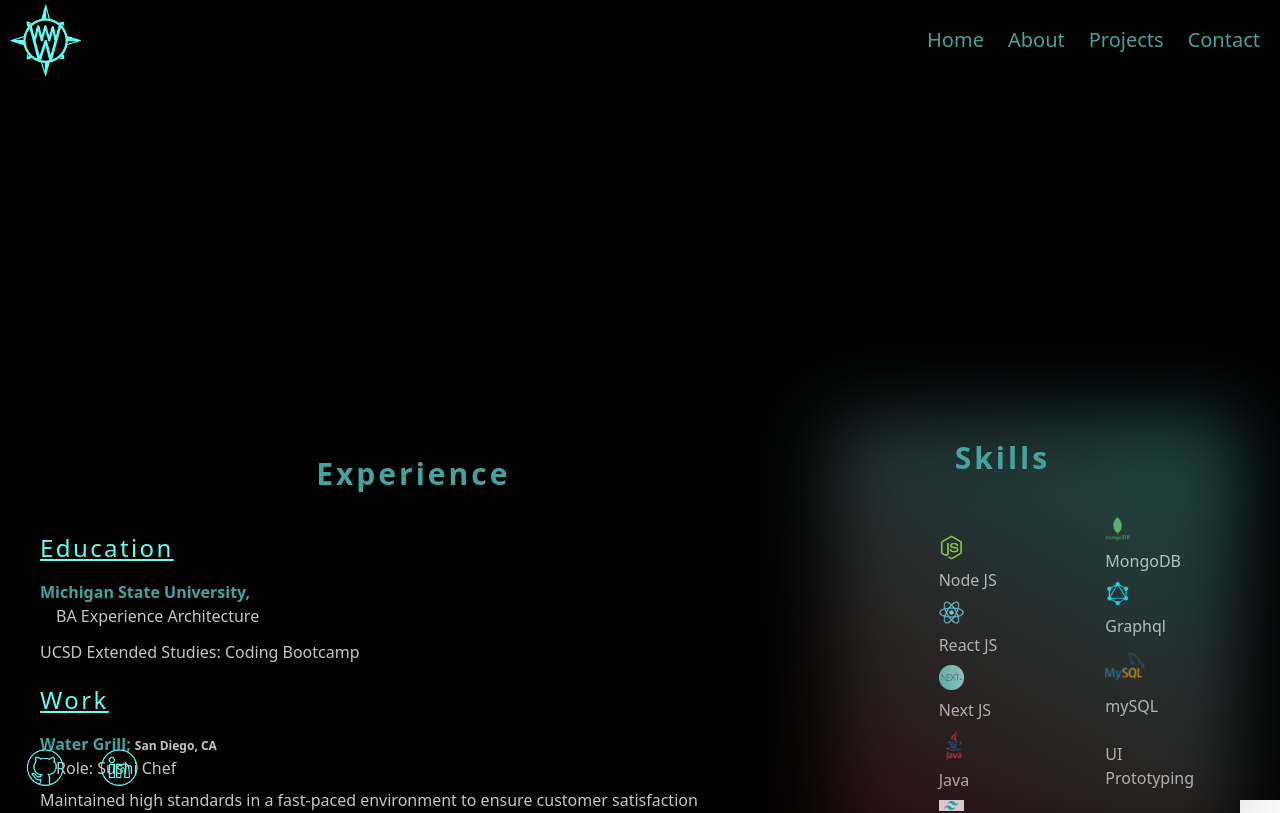
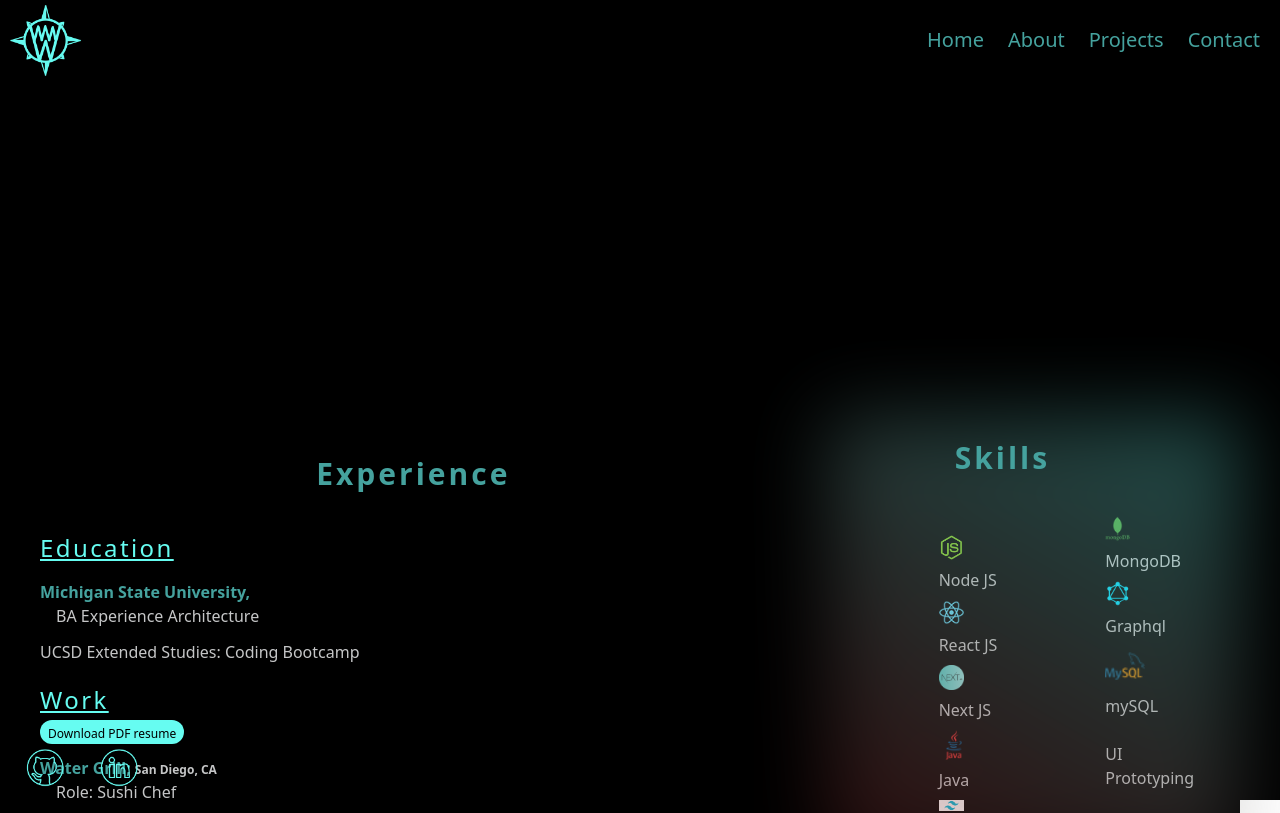
Before and after one commit to wrightw404/Portfolio, a Next.js app: page /about in a window 1280 px wide. Shown: the top 813 px of the page. Built offline with nearby package versions, Linux system fonts and the light colour scheme.

Commit message:
added downloadable pdf resume

```diff
--- a/pages/about.js
+++ b/pages/about.js
@@ -29,6 +29,7 @@ export default function About() {
                 <li><a className="hover:text-electric-blue hover:font-bold hover:underline" target={"_blank"} href='https://bootcamp.extension.ucsd.edu/coding/'>UCSD Extended Studies: Coding Bootcamp</a></li>
             </ol>
             <h4 className="tracking-widest font-bolder underline py-1 pt-4 text-2xl">Work</h4>
+            <button className="rounded-full bg-electric-blue "><a className="text-black text-xs px-2 hover:font-bold" target={"_blank"} href="assets/Resume_4-17.pdf">Download PDF resume</a></button>
             <ol className="text-cool-grey">
               <h3 className="font-bold pt-3 text-dark-blue">Water Grill; <a className="text-cool-grey text-xs">San Diego, CA</a> </h3>
               <h4 className="pl-4">Role: Sushi Chef</h4>
@@ -78,6 +79,7 @@ export default function About() {
               <h4 className="pl-4">Role: Image Consultant</h4>
               <p className="py-2">Responsible for coordinating the redevelopment of the Foundation's website to facilitate the recent expansion of entities to include The Children's Hospital Westmead, Bear Cottage, NETS and Kids Research in conjunction with a Digital Producer</p>
           </ol>
+
           </section>
           <section>
             <div className="text-center text-3xl text-dark-blue py-10">
```
Also changed, not shown: 1 other file (tests, documents, lock files or other folders).
